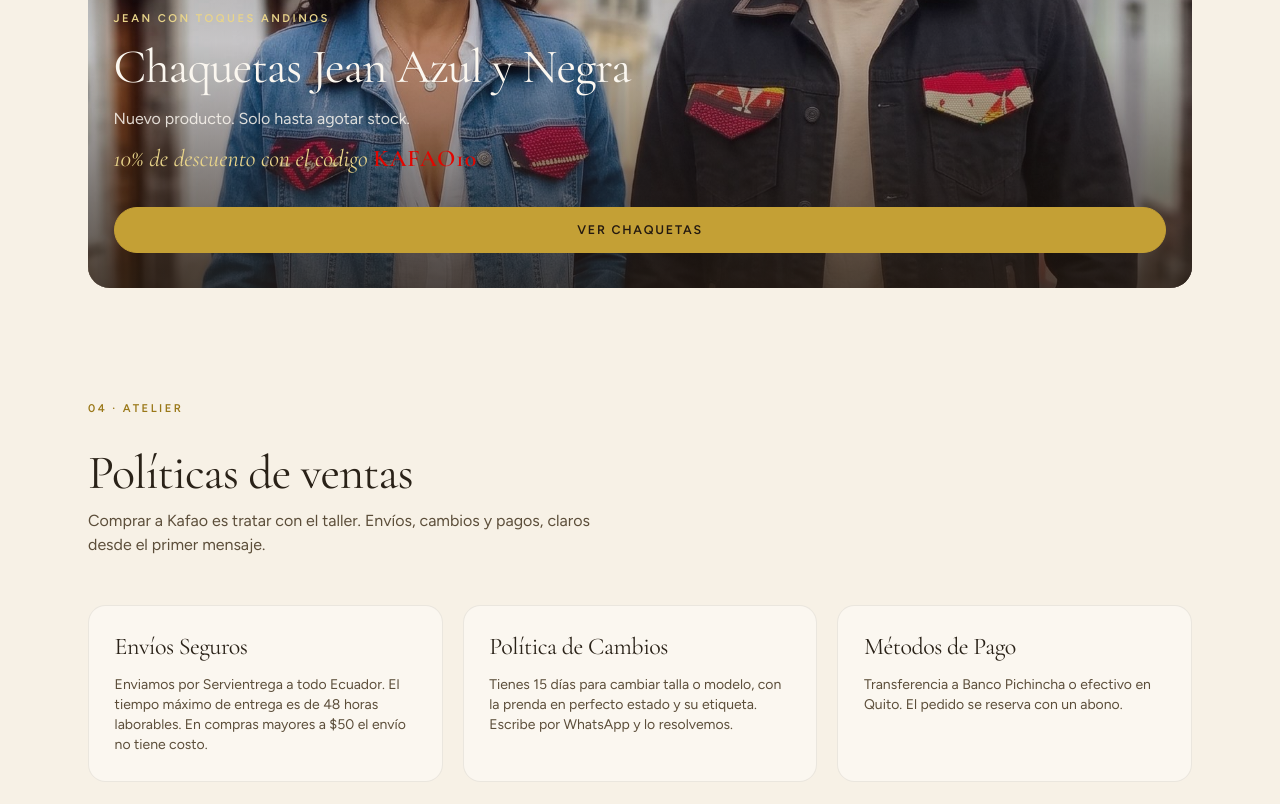
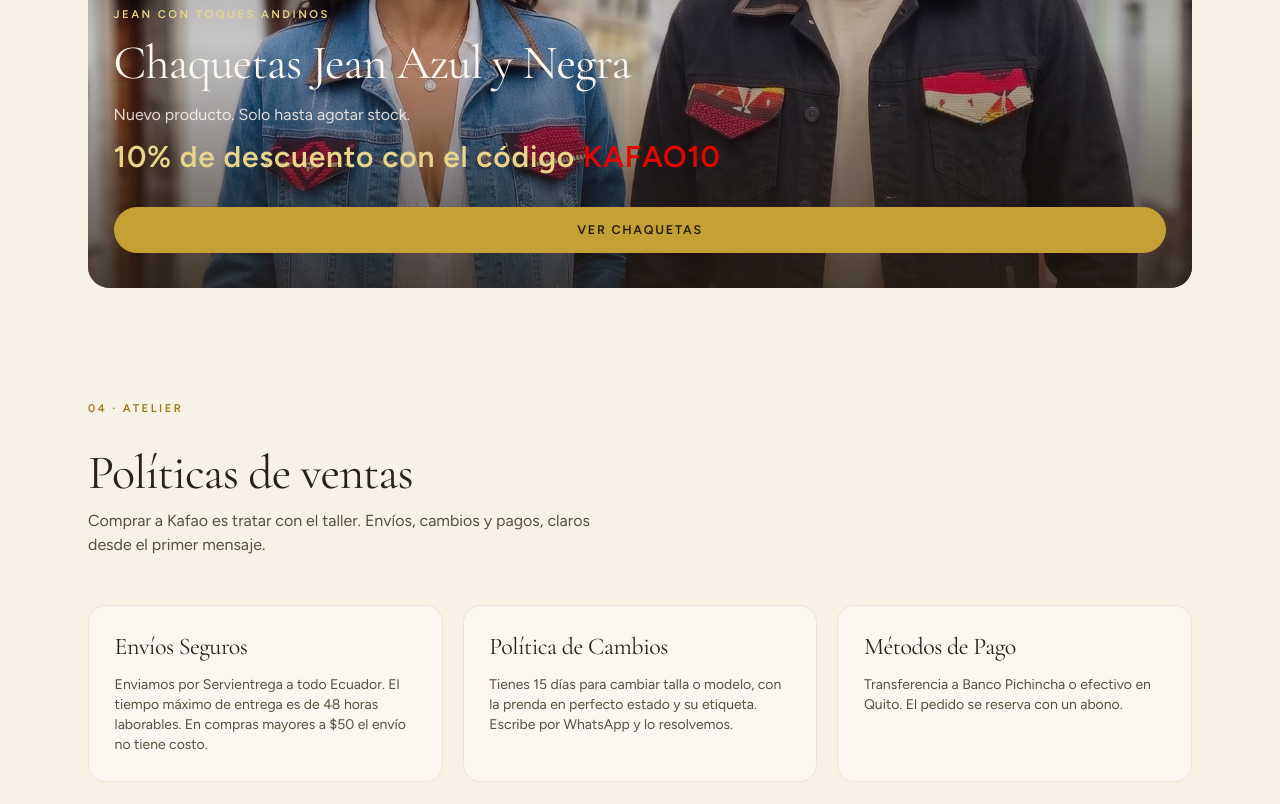
Before and after one commit to Jorgeyo88/Kafaoweb, a website: page docs/index.html in a window 1280 px wide. Shown: the part 4180-4984 px from the top of the page. Drawn offline with nearby package versions, Linux system fonts and the light colour scheme; a script that the page names is missing; files whose address does not match are found by name.

Commit message:
Igualar el tamaño del 10% y del código KAFAO10

```diff
--- a/docs/index.html
+++ b/docs/index.html
@@ -322,7 +322,7 @@
               <p class="eyebrow text-gold-soft" data-i18n="promo.mark">Jean con toques andinos</p>
               <h2 class="font-display mt-4 max-w-xl text-3xl text-ivory sm:text-5xl" data-i18n="promo.title">Chaquetas Jean Azul y Negra</h2>
               <p class="mt-4 max-w-md text-ivory/85" data-i18n="promo.body">Nuevo producto. Solo hasta agotar stock.</p>
-              <p class="mt-3 font-display text-2xl italic text-gold-soft"><span data-i18n="promo.code">10% de descuento con el código</span> <span class="not-italic font-semibold tracking-wide" style="color:#e10600">KAFAO10</span></p>
+              <p class="mt-3 text-2xl font-sans font-semibold tracking-wide text-gold-soft sm:text-3xl" style="font-variant-numeric:lining-nums"><span data-i18n="promo.code">10% de descuento con el código</span> <span style="color:#e10600">KAFAO10</span></p>
               <a href="#coleccion" class="btn btn-gold mt-8" data-i18n="promo.cta">Ver chaquetas</a>
             </div>
           </div>
```
